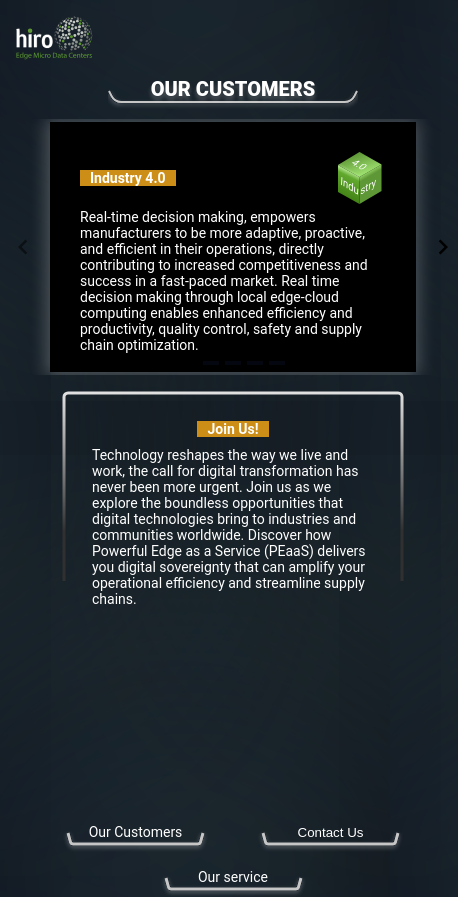
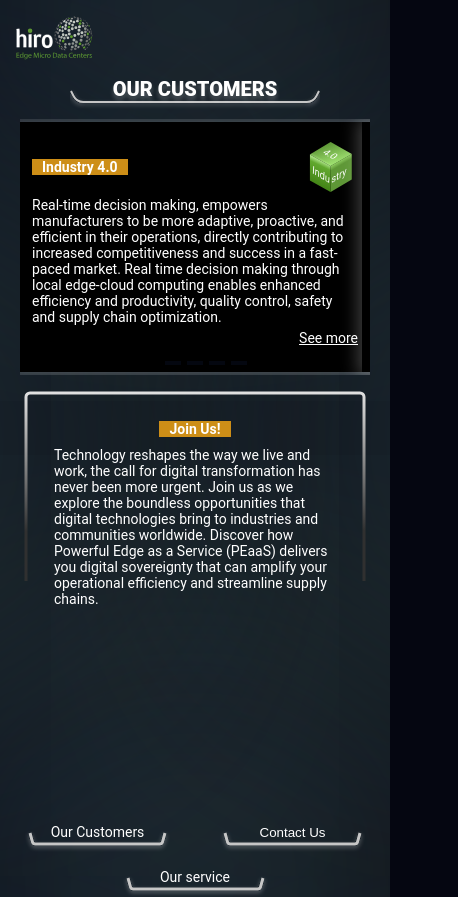
Before and after one commit to HIRO-MicroDataCenters-BV/hiro-website, a Vue app: page / in a window 390 px wide. Shown: the whole page, 458 px wide, since content can reach past the window. Built offline with nearby package versions, Linux system fonts and the light colour scheme.

Commit message:
home view responsivnes updates

```diff
--- a/src/components/AppCardLink.vue
+++ b/src/components/AppCardLink.vue
@@ -37,11 +37,13 @@ defineProps({
         <img
           :src="routesCubesIcons[route]"
           alt="icon"
+          class="app-card-link__icon"
         />
       </div>
       <div class="app-card-link__body">
         {{ text }}
       </div>
+      <div class="app-card-link__footer">See more</div>
     </div>
   </RouterLink>
 </template>
@@ -52,7 +54,7 @@ defineProps({
   flex-direction: column;
   gap: 5px;
   position: relative;
-  padding: 30px;
+  padding: 20px;
   width: 366px;
   height: 250px;
   background: #000;
@@ -60,6 +62,10 @@ defineProps({
   cursor: pointer;
   text-decoration: none;
   color: var(--color-text);
+
+  &:hover {
+    transform: scale(1.05);
+  }
 }
 
 .app-card-link__title {
@@ -75,7 +81,22 @@ defineProps({
   font-weight: 600;
 }
 
+.app-card-link__icon {
+  width: 50px;
+  height: 50px;
+}
+
 .app-card-link__body {
   text-align: left;
 }
+
+.app-card-link__footer {
+  display: flex;
+  flex-direction: row-reverse;
+  font-size: 0.875rem;
+  font-style: normal;
+  font-weight: 400;
+  line-height: normal;
+  text-decoration-line: underline;
+}
 </style>
--- a/src/views/home-view/HomeViewDesktop.vue
+++ b/src/views/home-view/HomeViewDesktop.vue
@@ -34,6 +34,7 @@ const { industry, energyGrid, city, agriculture, health } = customerCards;
       <AppCard
         :label="joinUsCard.title"
         :text="joinUsCard.description"
+        :is-dense="true"
       />
       <AppCardLink
         :label="health.title"
@@ -82,7 +83,7 @@ const { industry, energyGrid, city, agriculture, health } = customerCards;
 
   @media (--breakpoint-tablet-large) {
     display: flex;
-    gap: 1rem;
+    gap: 2rem;
     flex-direction: column;
     visibility: visible;
   }
--- a/src/views/home-view/HomeViewMobile.vue
+++ b/src/views/home-view/HomeViewMobile.vue
@@ -3,7 +3,7 @@ import AppCardLink from '@/components/AppCardLink.vue';
 import { customerCards, joinUsCard } from '@/constants/home-page';
 import AppCard from '@/components/AppCard.vue';
 import 'vue3-carousel/dist/carousel.css';
-import { Carousel, Slide, Pagination, Navigation } from 'vue3-carousel';
+import { Carousel, Slide, Pagination } from 'vue3-carousel';
 </script>
 
 <template>
@@ -25,7 +25,6 @@ import { Carousel, Slide, Pagination, Navigation } from 'vue3-carousel';
         />
       </slide>
       <template #addons>
-        <navigation />
         <pagination />
       </template>
     </Carousel>
@@ -50,7 +49,7 @@ import { Carousel, Slide, Pagination, Navigation } from 'vue3-carousel';
 }
 
 .home-view-mobile__swiper {
-  max-width: 450px;
+  max-width: 350px;
 
   @media (--breakpoint-tablet-large) {
     display: none;
```
